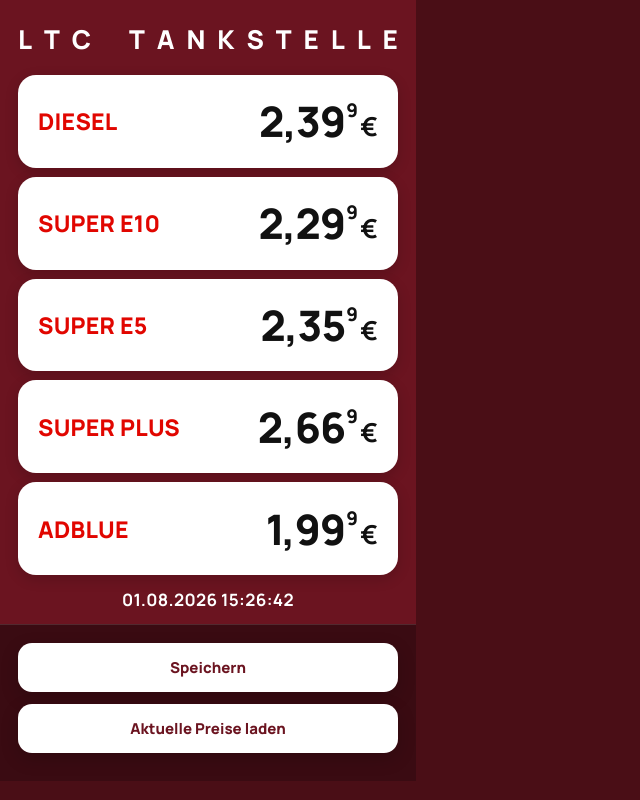
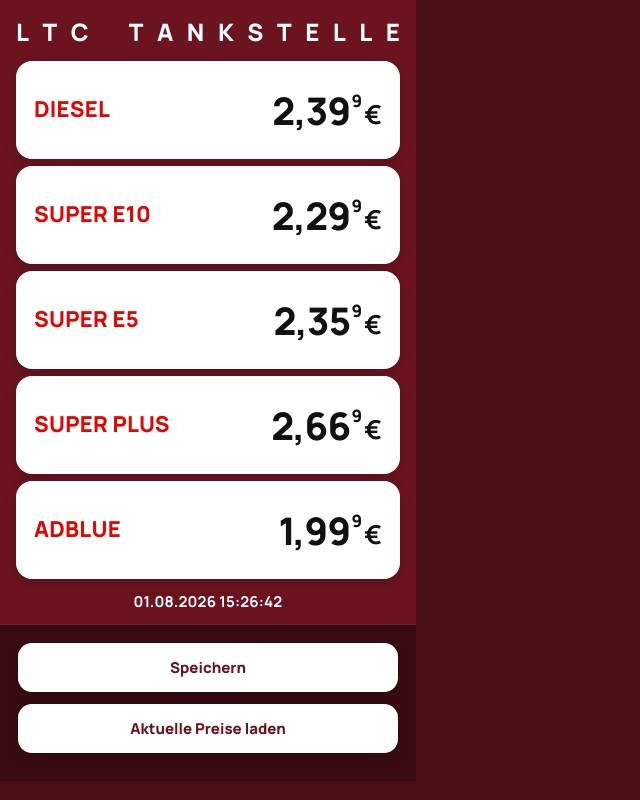
Before and after one commit to Mchdozr/gazbenzin, a PHP site: page /widget.php in a window 1280 px wide. Shown: the whole page, without its empty margins (0-640 px from the left). Run offline with PHP 8.4, Linux system fonts and the light colour scheme.

Commit message:
Reserve fixed footer row so datetime stays inside 416x624 LED bounds.
Co-authored-by: Mücahid Özer <Mchdozr@users.noreply.github.com>

```diff
--- a/assets/style.css
+++ b/assets/style.css
@@ -3,10 +3,11 @@
   --card: #ffffff;
   --accent: #e10600;
   --text: #111111;
-  --gap: 9px;
-  --radius: 18px;
-  --pad-x: 20px;
-  --pad-y: 12px;
+  --gap: 7px;
+  --radius: 16px;
+  --pad-x: 18px;
+  --footer-h: 30px;
+  --brand-h: 44px;
 }
 
 * {
@@ -54,21 +55,25 @@ body.admin-page {
 .widget {
   width: 416px;
   height: 624px;
-  padding: 14px 18px 12px;
-  display: flex;
-  flex-direction: column;
+  max-height: 624px;
+  padding: 10px 16px 8px;
+  display: grid;
+  grid-template-rows: var(--brand-h) repeat(5, minmax(0, 1fr)) var(--footer-h);
   gap: var(--gap);
   background: var(--bg);
+  overflow: hidden;
 }
 
 .brand-bar {
-  flex: 0 0 auto;
+  grid-row: 1;
   display: flex;
   align-items: center;
   justify-content: center;
   width: 100%;
-  min-height: 52px;
-  padding: 2px 0 4px;
+  height: var(--brand-h);
+  min-height: var(--brand-h);
+  max-height: var(--brand-h);
+  overflow: hidden;
 }
 
 .brand-name {
@@ -78,7 +83,7 @@ body.admin-page {
   width: 100%;
   color: #ffffff;
   text-transform: uppercase;
-  font-size: 26px;
+  font-size: 24px;
   font-weight: 800;
   line-height: 1;
   white-space: nowrap;
@@ -94,8 +99,8 @@ body.admin-page {
 }
 
 .card {
-  flex: 1 1 0;
   min-height: 0;
+  max-height: 100%;
   background: var(--card);
   border-radius: var(--radius);
   padding: 0 var(--pad-x);
@@ -104,11 +109,12 @@ body.admin-page {
   justify-content: space-between;
   gap: 10px;
   box-shadow: 0 4px 14px rgba(0, 0, 0, 0.16);
+  overflow: hidden;
 }
 
 .type {
   color: var(--accent);
-  font-size: 23px;
+  font-size: 22px;
   font-weight: 800;
   line-height: 1.05;
   letter-spacing: 0.01em;
@@ -131,7 +137,7 @@ body.admin-page {
 .price-view {
   display: inline-flex;
   align-items: flex-start;
-  font-size: 42px;
+  font-size: 38px;
   font-weight: 800;
   letter-spacing: -0.02em;
   color: var(--text);
@@ -168,7 +174,7 @@ body.admin-page {
   outline: none;
   background: transparent;
   font: inherit;
-  font-size: 42px;
+  font-size: 38px;
   font-weight: 800;
   letter-spacing: -0.02em;
   color: var(--text);
@@ -197,22 +203,30 @@ body.admin-page {
 }
 
 .footer-bar {
-  flex: 0 0 auto;
+  grid-row: 7;
   display: flex;
   align-items: center;
   justify-content: center;
-  padding-top: 4px;
-  min-height: 28px;
+  width: 100%;
+  height: var(--footer-h);
+  min-height: var(--footer-h);
+  max-height: var(--footer-h);
+  overflow: hidden;
+  padding: 0;
 }
 
 .datetime {
+  width: 100%;
+  max-width: 100%;
   text-align: center;
   color: #ffffff;
-  font-size: 17px;
+  font-size: 15px;
   font-weight: 700;
-  letter-spacing: 0.02em;
-  line-height: 1.2;
+  letter-spacing: 0.01em;
+  line-height: 1;
   white-space: nowrap;
+  overflow: hidden;
+  text-overflow: clip;
 }
 
 .admin-toolbar {
--- a/display.php
+++ b/display.php
@@ -6,7 +6,7 @@ require __DIR__ . '/includes/fuels.php';
 
 $prices = readPrices();
 $fuels = fuelDefinitions();
-$assetV = '20260801e';
+$assetV = '20260801f';
 ?>
 <!DOCTYPE html>
 <html lang="de">
--- a/includes/admin-view.php
+++ b/includes/admin-view.php
@@ -4,7 +4,7 @@ declare(strict_types=1);
 /** @var array $prices */
 /** @var array $fuels */
 
-$assetV = '20260801e';
+$assetV = '20260801f';
 ?>
 <!DOCTYPE html>
 <html lang="de">
```
